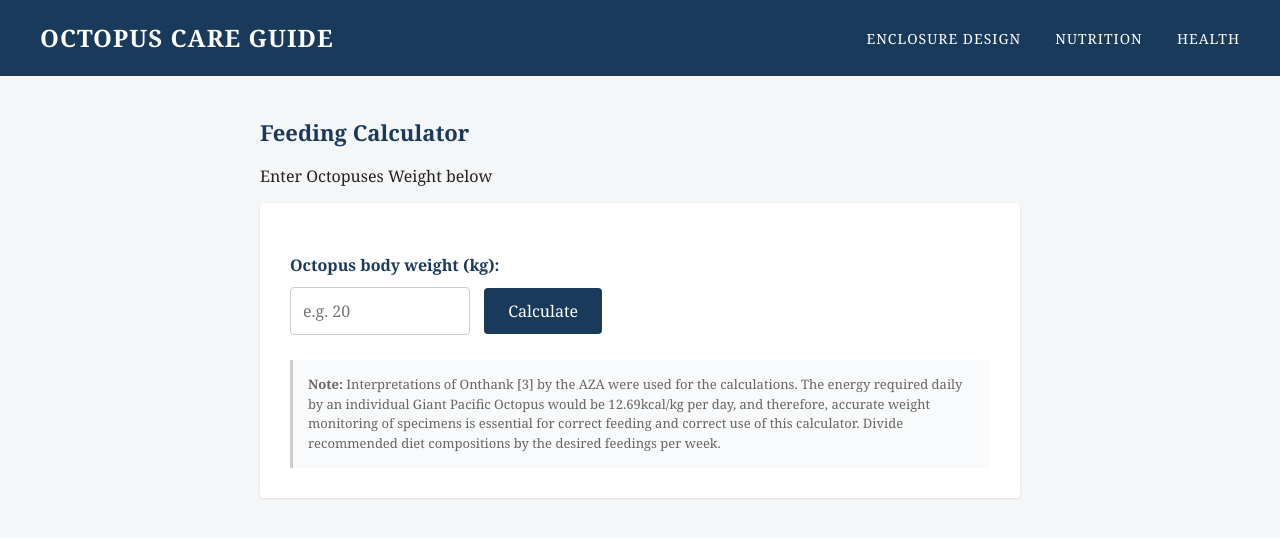
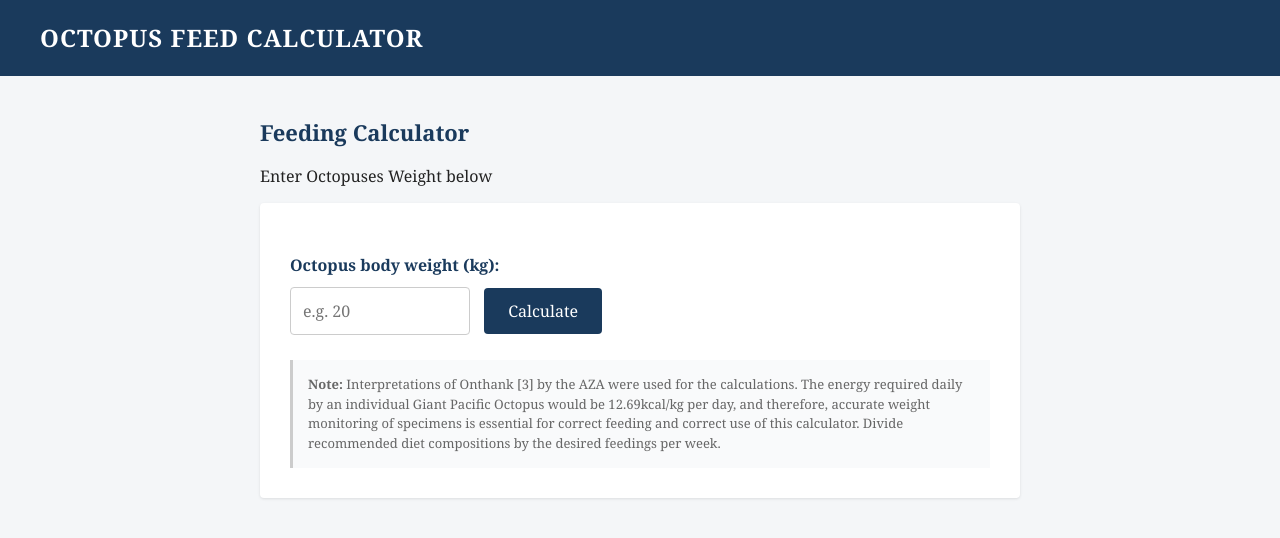
Before and after one commit to georgekirby122001-source/octopus-calculator, a plain HTML site: page index.html in a window 1280 px wide. Drawn offline with Linux system fonts and the light colour scheme.

Commit message:
Update: Remove old description text, change header to OCTOPUS FEED CALCULATOR, remove navigation

```diff
--- a/index.html
+++ b/index.html
@@ -40,12 +40,7 @@
 <body>
 
 <header>
-  <h1>OCTOPUS CARE GUIDE</h1>
-  <nav>
-    <a href="#">ENCLOSURE DESIGN</a>
-    <a href="#">NUTRITION</a>
-    <a href="#">HEALTH</a>
-  </nav>
+  <h1>OCTOPUS FEED CALCULATOR</h1>
 </header>
 
 <main>
```
